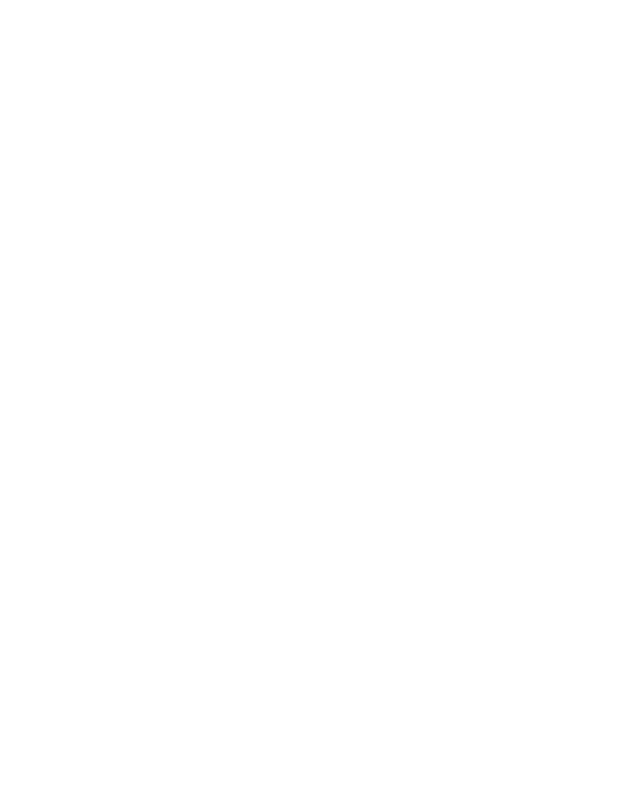
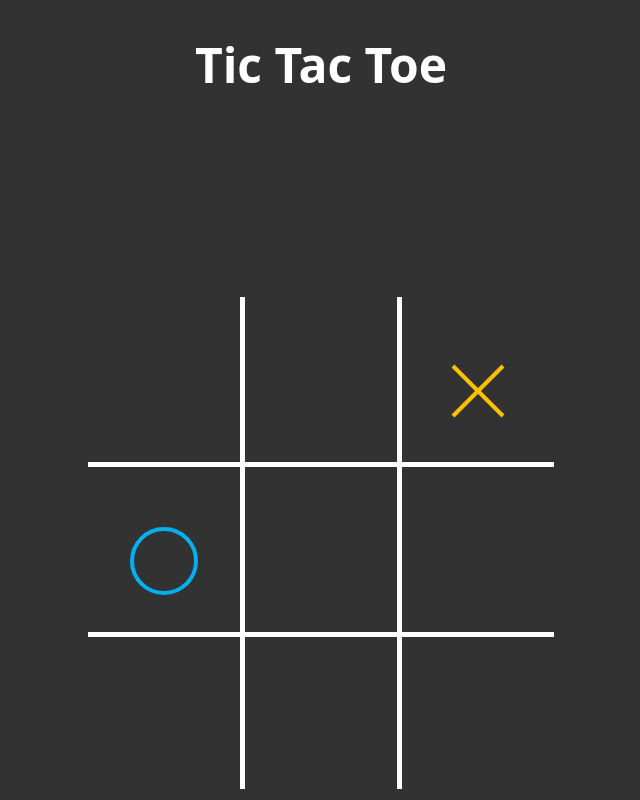
Before and after one commit to ThomasHaberkorn/tic-tac-toe, a plain HTML site: page index.html in a window 1280 px wide. Shown: the whole page, without its empty margins (319-959 px from the left). Drawn offline with Linux system fonts and the light colour scheme.

Commit message:
second commit

```diff
--- a/index.html
+++ b/index.html
@@ -8,11 +8,14 @@
     <link rel="stylesheet" href="style.css">
 </head>
 
-<body>
+<body onload="init()">
+    <h1>Tic Tac Toe</h1>
+    <div id="content"></div>
 
 
+    <script src="script.js">
 
-    <script src="script.js"></script>
+    </script>
 </body>
 
 </html>
--- a/script.js
+++ b/script.js
@@ -0,0 +1,87 @@
+let fields = [null, null, "cross", "circle", null, null, null, null, null];
+
+function init() {
+    render();
+}
+function render() {
+    const contentDiv = document.getElementById("content");
+    let tableHtml = "<table>";
+    for (let i = 0; i < 3; i++) {
+        tableHtml += "<tr>";
+        for (let j = 0; j < 3; j++) {
+            const index = i * 3 + j;
+            tableHtml += "<td>";
+            if (fields[index] === "circle") {
+                tableHtml += `<div class="circle">${generateCircleSVG()}</div>`;
+            } else if (fields[index] === "cross") {
+                tableHtml += `<div class="cross">${generateCrossSVG()}</div>`;
+            }
+            tableHtml += "</td>";
+        }
+        tableHtml += "</tr>";
+    }
+    tableHtml += "</table>";
+    contentDiv.innerHTML = tableHtml;
+}
+
+// function generateCircleSVG() {
+//     const circleColor = "#00B0EF";
+//     const width = 70;
+//     const height = 70;
+
+//     const svgCode = `
+//     <svg width="${width}" height="${height}" viewBox="0 0 ${width} ${height}" xmlns="http://www.w3.org/2000/svg">
+//       <circle cx="${width / 2}" cy="${height / 2}" r="${
+//         width / 2 - 2
+//     }" fill="none" stroke="${circleColor}" stroke-width="4">
+//         <animate attributeName="r" from="0" to="${
+//             width / 2 - 2
+//         }" dur="200ms" fill="freeze" />
+//         <animate attributeName="stroke-dasharray" values="0 1000;200 1000" dur="200ms" fill="freeze" />
+//       </circle>
+//     </svg>
+//   `;
+
+//     return svgCode;
+// }
+
+function generateCircleSVG() {
+    const circleColor = "#00B0EF";
+    const width = 70;
+    const height = 70;
+
+    // Verringern des Radius um die Hälfte der Strichdicke, um sicherzustellen, dass der Kreis vollständig geschlossen ist
+    const radius = width / 2 - 3;
+    const svgCode = `
+    <svg width="${width}" height="${height}" viewBox="0 0 ${width} ${height}">
+  <circle cx="${width / 2}" cy="${
+        height / 2
+    }" r="${radius}" fill="none" stroke="${circleColor}" stroke-width="4" stroke-linecap="round">
+    <animate attributeName="r" from="0" to="${radius}" dur="200ms" fill="freeze" />
+    <animate attributeName="stroke-dasharray" values="0 1000;200 1000" dur="200ms" fill="freeze" />
+  </circle>
+</svg>
+`;
+    return svgCode;
+}
+
+function generateCrossSVG() {
+    const crossColor = "#FFC000";
+    const width = 70;
+    const height = 70;
+
+    const svgCode = `
+      <svg width="${width}" height="${height}" viewBox="0 0 ${width} ${height}" xmlns="http://www.w3.org/2000/svg">
+        <line x1="10" y1="10" x2="60" y2="60" stroke="${crossColor}" stroke-width="4">
+          <animate attributeName="x2" from="10" to="60" dur="200ms" fill="freeze" />
+          <animate attributeName="y2" from="10" to="60" dur="200ms" fill="freeze" />
+        </line>
+        <line x1="60" y1="10" x2="10" y2="60" stroke="${crossColor}" stroke-width="4">
+          <animate attributeName="x2" from="60" to="10" dur="200ms" fill="freeze" />
+          <animate attributeName="y2" from="10" to="60" dur="200ms" fill="freeze" />
+        </line>
+      </svg>
+    `;
+
+    return svgCode;
+}
--- a/style.css
+++ b/style.css
@@ -0,0 +1,82 @@
+body {
+    background-color: #323232;
+    font-family: "Open Sans", sans-serif;
+    margin: 0;
+    color: white;
+}
+
+h1 {
+    font-size: 48px;
+    text-align: center;
+}
+#content {
+    margin-top: 200px;
+    display: flex;
+    justify-content: center;
+    align-items: center;
+}
+table {
+    border-collapse: collapse;
+}
+
+td {
+    width: 150px;
+    height: 150px;
+    text-align: center;
+    font-size: 120px;
+    font-weight: bold;
+    border: 5px solid #fff;
+}
+
+table td {
+    border: 5px solid white;
+}
+table tr:first-child td {
+    border-top: 0;
+}
+table tr td:first-child {
+    border-left: 0;
+}
+table tr:last-child td {
+    border-bottom: 0;
+}
+table tr td:last-child {
+    border-right: 0;
+}
+
+.circle {
+    color: blue;
+}
+
+.cross {
+    color: red;
+}
+
+/*
+body {
+    background-color: #323232;
+    font-family: 'Open Sans', sans-serif;
+  }
+
+  table {
+    border-collapse: separate;
+    border-spacing: 0;
+    border: 5px solid white;
+  }
+
+  table, th, td {
+    border: 0;
+  }
+
+  td {
+    padding: 0;
+  }
+
+  .circle, .cross {
+    color: white;
+  }
+
+  .circle::before, .cross::before {
+    content: attr(data-content);
+  }
+   */
```
